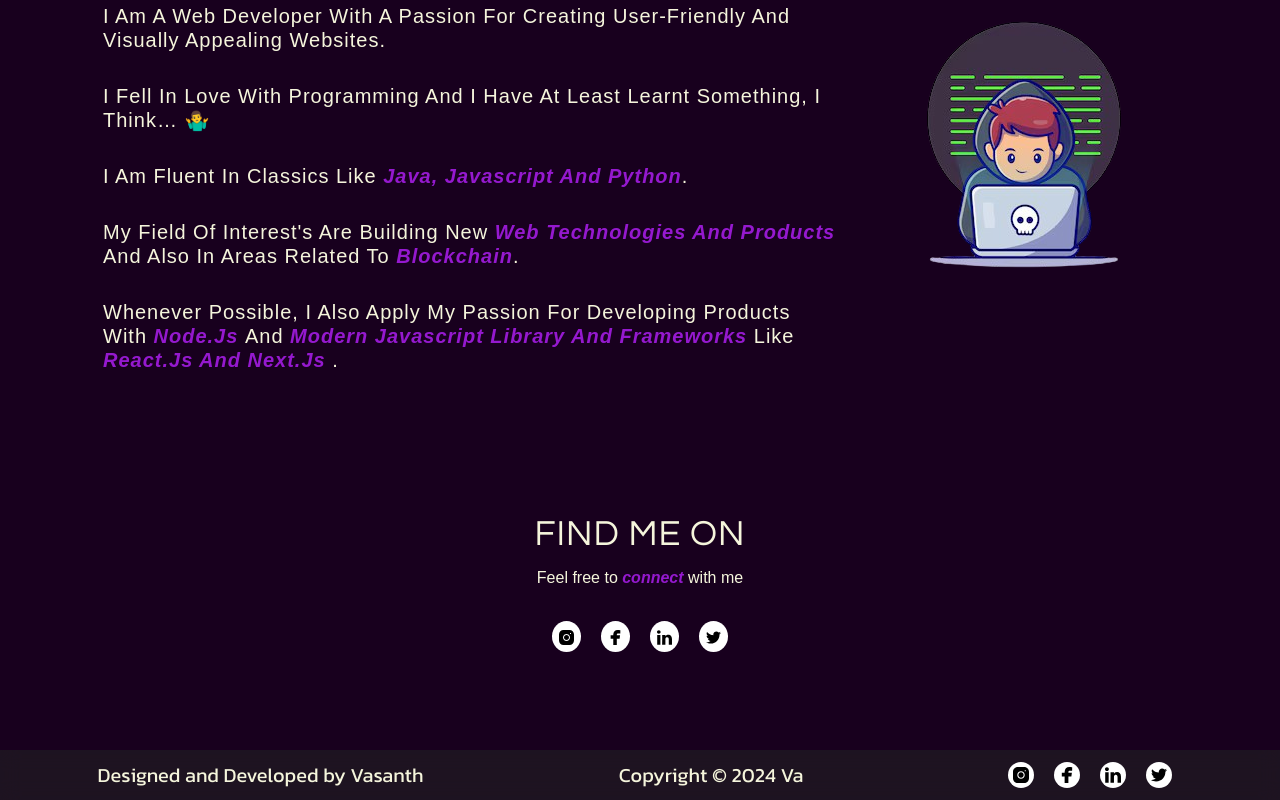
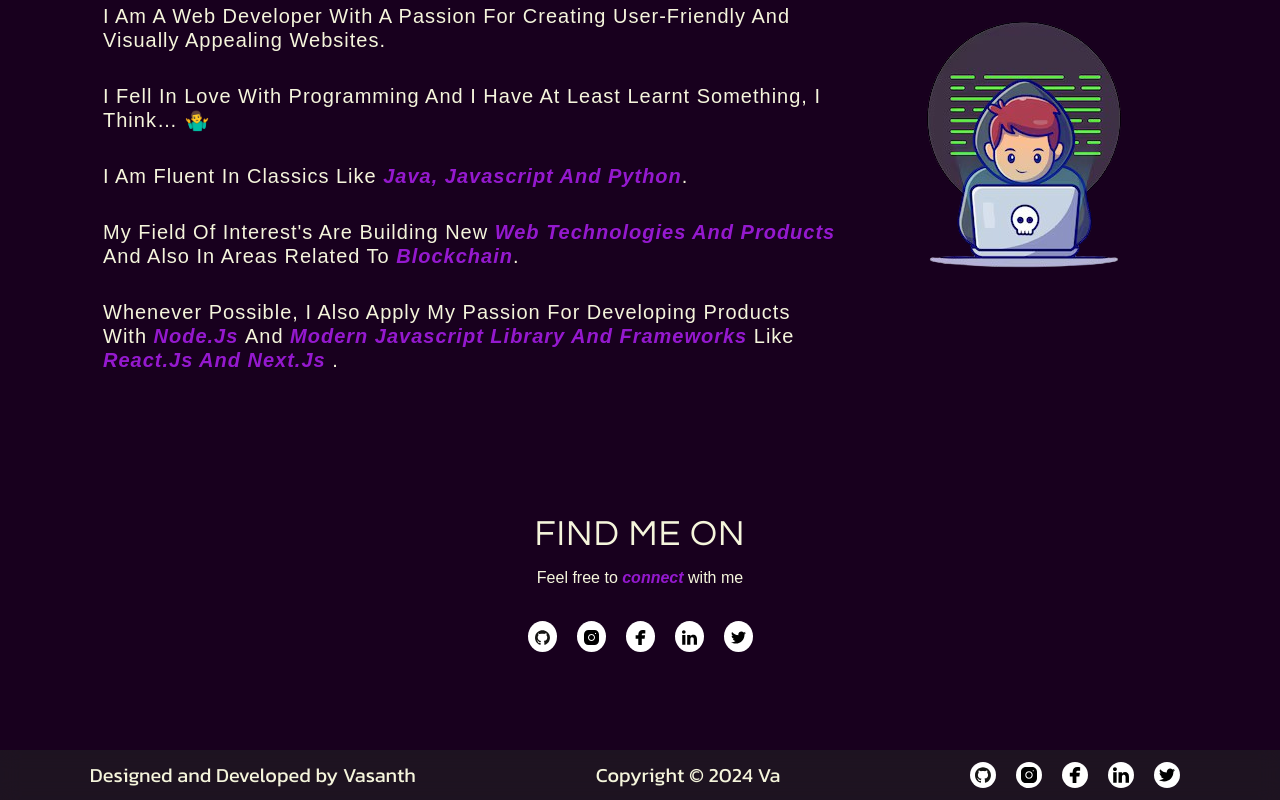
Before and after one commit to Vasanth26102004/Portfolio, a React (Vite) app: page / in a window 1280 px wide. Shown: the part 890-1690 px from the top of the page. Built offline with nearby package versions, Linux system fonts and the light colour scheme.

Commit message:
final commit

```diff
--- a/src/pages/About.css
+++ b/src/pages/About.css
@@ -12,6 +12,10 @@ h1 {
   font-style: normal;
   font-weight: 400;
 }
+.about-container{
+  max-width: 1600px;
+  margin:7vh 0 7vh 0;
+}
 
 /* ABOUT CONTENT */
 .about-content {
@@ -19,7 +23,7 @@ h1 {
   display: flex;
   justify-content: center;
   align-items: center;
-  padding: 1rem;
+  padding: 1.5rem;
 }
 .about-content .about-text {
   width: 45vw;
@@ -68,7 +72,7 @@ h1 {
 
 #skill-text,
 #tool-text {
-  padding: 5%;
+  padding: 3rem 0 1.5rem 0;
 }
 
 .langs,
--- a/src/pages/About.jsx
+++ b/src/pages/About.jsx
@@ -108,7 +108,7 @@ const About = () => {
       </div>
 
       <div className="about-tools">
-        <h1 id="tools-text">
+        <h1 id="tool-text">
           <span>Tools</span> I Use
         </h1>
         <div className="tools">
--- a/src/pages/Footer.jsx
+++ b/src/pages/Footer.jsx
@@ -5,6 +5,7 @@ import ig from "../assets/svg/instagram.svg";
 import fb from "../assets/svg/facebook.svg";
 import li from "../assets/svg/linkedin.svg";
 import twt from "../assets/svg/twitter.svg";
+import gh from "../assets/svg/github.svg";
 
 const Footer = () => {
   return (
@@ -12,10 +13,11 @@ const Footer = () => {
       <p>Designed and Developed by Vasanth</p>
       <p>Copyright &copy; 2024 Va</p>
       <div className="social-img">
-        <a href=""><img src={ig} alt="" /></a>
-        <a href=""><img src={fb} alt="" /></a>
-        <a href=""><img src={li} alt="" /> </a>
-        <a href=""><img src={twt} alt="" /></a>
+        <a href="https://vasanth26102004.github.io/"><img src={gh} alt=""/></a>
+        <a href="https://www.instagram.com/sketchy._ghost?utm_source=qr&igsh=MWIwZ2tmNHYzcWUweg=="><img src={ig} alt=""/></a>
+        <a href="https://www.facebook.com/share/birB7YULcLQkghzL/?mibextid=qi2Omg"><img src={fb} alt=""/></a>
+        <a href="https://www.linkedin.com/in/vasanth2610?utm_source=share&utm_campaign=share_via&utm_content=profile&utm_medium=android_app"><img src={li} alt=""/></a>
+        <a href="https://x.com/Vasanth_2610"><img src={twt} alt=""/></a>
       </div>
     </div>
   );
--- a/src/pages/Home.jsx
+++ b/src/pages/Home.jsx
@@ -8,6 +8,7 @@ import ig from "../assets/svg/instagram.svg";
 import fb from "../assets/svg/facebook.svg";
 import li from "../assets/svg/linkedin.svg";
 import twt from "../assets/svg/twitter.svg";
+import gh from "../assets/svg/github.svg";
 
 import "./Home.css";
 
@@ -68,10 +69,11 @@ const Home = () => {
         <h1>find me on</h1>
         <p>Feel free to <span> connect </span> with me</p>
         <div className="find-me-img">
-          <a href=""><img src={ig} alt=""/></a>
-          <a href=""><img src={fb} alt=""/></a>
-          <a href=""><img src={li} alt=""/></a>
-          <a href=""><img src={twt} alt=""/></a>
+          <a href="https://vasanth26102004.github.io/"><img src={gh} alt=""/></a>
+          <a href="https://www.instagram.com/sketchy._ghost?utm_source=qr&igsh=MWIwZ2tmNHYzcWUweg=="><img src={ig} alt=""/></a>
+          <a href="https://www.facebook.com/share/birB7YULcLQkghzL/?mibextid=qi2Omg"><img src={fb} alt=""/></a>
+          <a href="https://www.linkedin.com/in/vasanth2610?utm_source=share&utm_campaign=share_via&utm_content=profile&utm_medium=android_app"><img src={li} alt=""/></a>
+          <a href="https://x.com/Vasanth_2610"><img src={twt} alt=""/></a>
         </div>
       </div>
     </div>
--- a/src/pages/Navbar.css
+++ b/src/pages/Navbar.css
@@ -2,6 +2,7 @@
 
 .navbar {
   z-index: 10;
+  max-width: 1600px;
   width: 100%;
   height: min-content;
   position: sticky;
--- a/src/pages/Navbar.jsx
+++ b/src/pages/Navbar.jsx
@@ -64,7 +64,7 @@ const navbar = () => {
           </li>
         </ul>
         <div className="nav-github">
-          <a href="https://github.com/Vasanth26102004 ">
+          <a href="https://github.com/Vasanth26102004/Portfolio ">
             <button><img src={codebranch} alt="" /></button>
           </a>
         </div>
--- a/src/pages/Project.css
+++ b/src/pages/Project.css
@@ -1,4 +1,6 @@
 .project{
+    max-width: 1500px;
+    margin: 5vh 0 5vh 0;
     display: flex;
     flex-direction: column;
     text-align: center;
@@ -6,7 +8,6 @@
     align-items: center;
 }
 .project h1{
-    padding-top: 5rem;
     margin: 0;
     text-align: left;
     justify-content: center;
@@ -24,7 +25,6 @@
 }
 
 .project-content {
-    min-height: 63vh;
     position: relative;
     display: flex;
     flex-wrap: wrap;
```
Also changed, not shown: src/assets/svg/github.svg.
